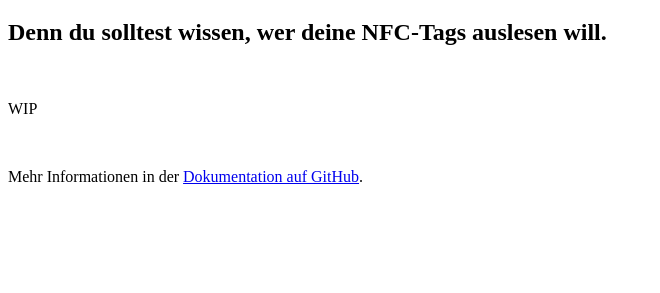
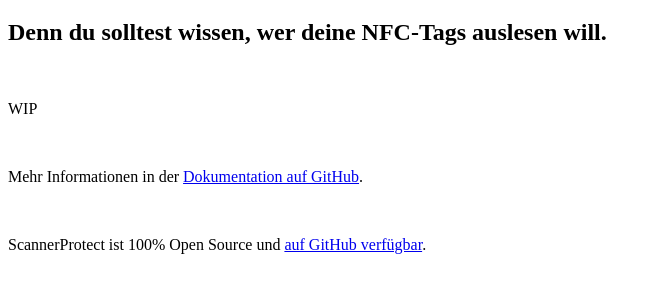
Before and after one commit to ScannerProtect/scannerprotect.de, a plain HTML site: page index.html in a window 1280 px wide. Shown: the part 61-354 px from the top of the page, without its empty margins (0-660 px from the left). Drawn offline with Linux system fonts and the light colour scheme.

Commit message:
Added og image, favicon files and a link to the GitHub repositories.

```diff
--- a/index.html
+++ b/index.html
@@ -15,5 +15,7 @@
   <p>WIP</p>
   <br>
   <p>Mehr Informationen in der <a href="https://github.com/ScannerProtect/scannerprotect-docs">Dokumentation auf GitHub</a>.</p>
+  <br>
+  <p>ScannerProtect ist 100% Open Source und <a href="https://github.com/orgs/ScannerProtect/repositories">auf GitHub verfügbar</a>.</p>
 </body>
 </html>
```
Also changed, not shown: android-chrome-192x192.png (added), android-chrome-512x512.png (added), apple-touch-icon.png (added), favicon-16x16.png (added), favicon-32x32.png (added), favicon-48x48.png (added), favicon-96x96.png (added), favicon.ico (added), og.png (added).
